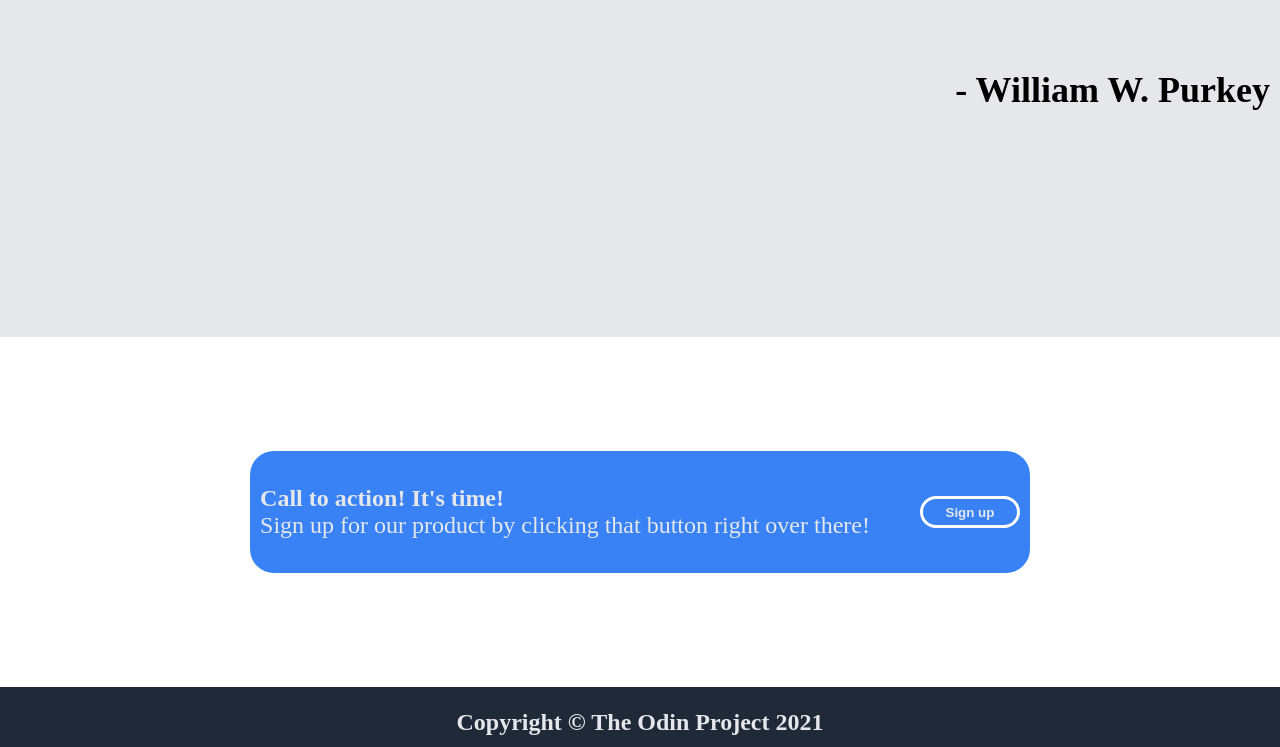
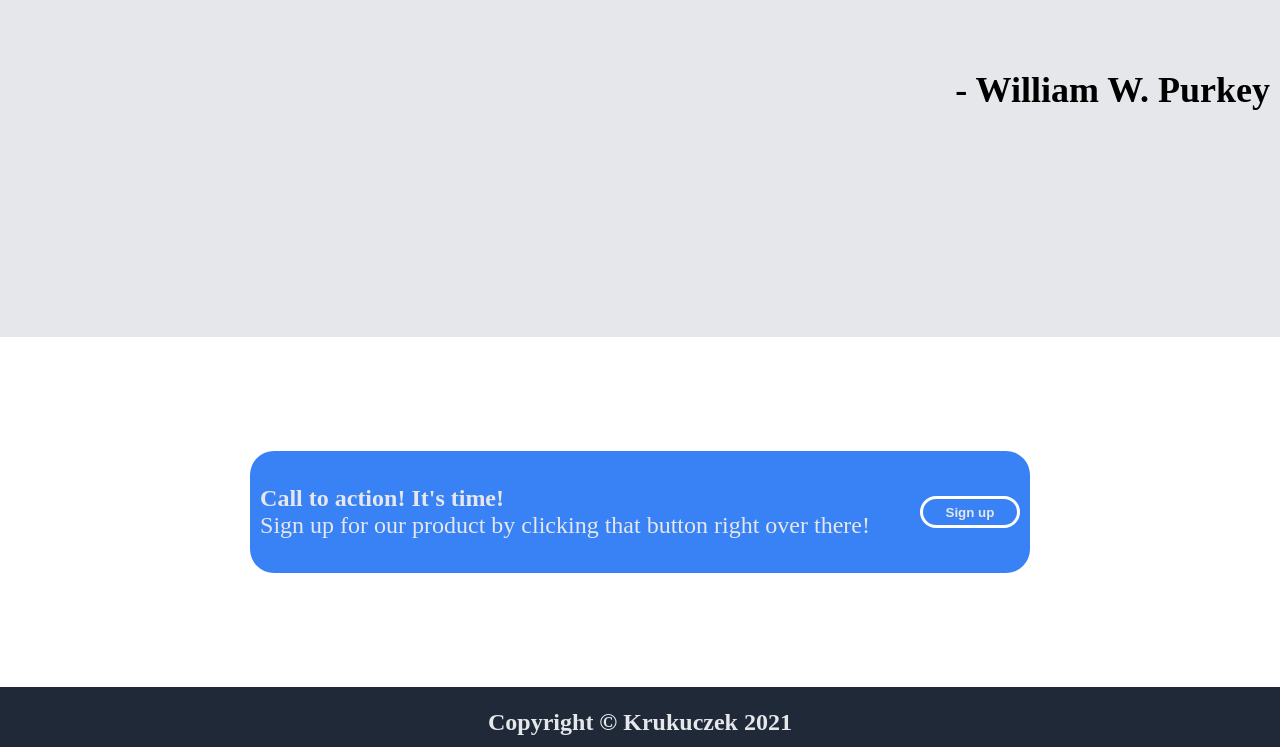
Before and after one commit to Krukuczek/Landing-page, a plain HTML site: page index.html in a window 1280 px wide. Shown: the part 1677-2424 px from the top of the page. Drawn offline with Linux system fonts and the light colour scheme.

Commit message:
Update copyright in index.html

```diff
--- a/index.html
+++ b/index.html
@@ -80,7 +80,7 @@
   </div>
 
   <div class="footer">
-    Copyright © The Odin Project 2021
+    Copyright © Krukuczek 2021
   </div>
 </body>
 </html>
```
